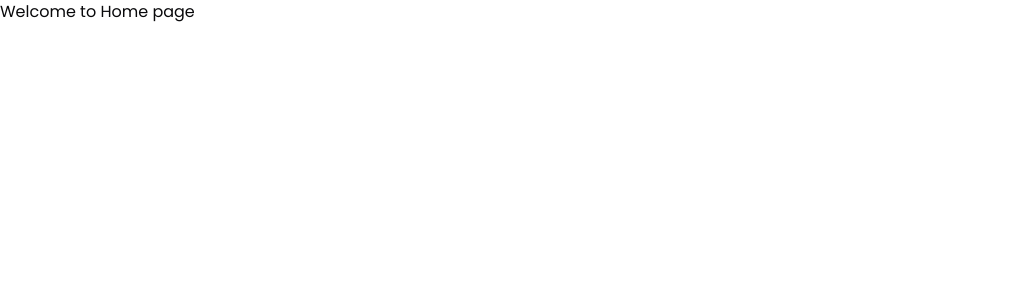
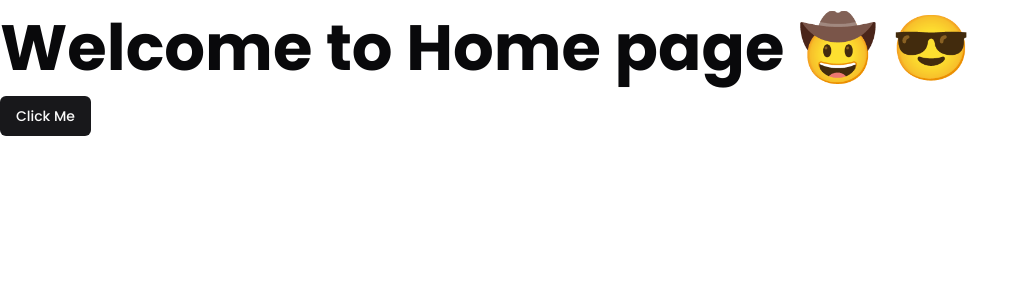
Before and after one commit to bijayrauniyar0/react-starter-kit, a React (Vite) app: page / in a window 1280 px wide. Shown: the top 300 px of the page, without its empty margins (0-1030 px from the left). Built offline with nearby package versions, Linux system fonts and the light colour scheme.

Commit message:
feat: add toast featur

```diff
--- a/package.json
+++ b/package.json
@@ -30,6 +30,7 @@
     "react-dom": "^18.3.1",
     "react-redux": "^9.1.2",
     "react-router-dom": "^6.26.1",
+    "react-toastify": "^10.0.5",
     "tailwind-merge": "^2.5.2",
     "tailwindcss-animate": "^1.0.7",
     "tseslint": "^0.0.2"
--- a/src/App.tsx
+++ b/src/App.tsx
@@ -1,8 +1,18 @@
+import { ToastContainer } from 'react-toastify';
+import 'react-toastify/dist/ReactToastify.css';
+
 import appRoutes from './routes/appRoutes';
 import generateRoutes from './routes/generateRoutes';
 
 function App() {
-  return <>{generateRoutes({ routes: appRoutes })}</>;
+  return (
+    <>
+      <div className='absolute right-0 top-4 w-1/4'>
+        <ToastContainer />
+      </div>
+      {generateRoutes({ routes: appRoutes })}
+    </>
+  );
 }
 
 export default App;
--- a/src/views/Home/index.tsx
+++ b/src/views/Home/index.tsx
@@ -1,9 +1,14 @@
+import { Button } from '@/components/radix/button';
+import { toast } from 'react-toastify';
 const Home = () => {
   return (
     <div>
-      Welcome to Home page
+      <p className="text-[4rem] font-bold">Welcome to Home page 🤠 😎 </p>
+      <Button variant={'default'} onClick={() => toast('Lets Get Started')}>
+        Click Me
+      </Button>
     </div>
-  )
-}
+  );
+};
 
-export default Home
+export default Home;
```
Also changed, not shown: 1 other file (tests, documents, lock files or other folders).
